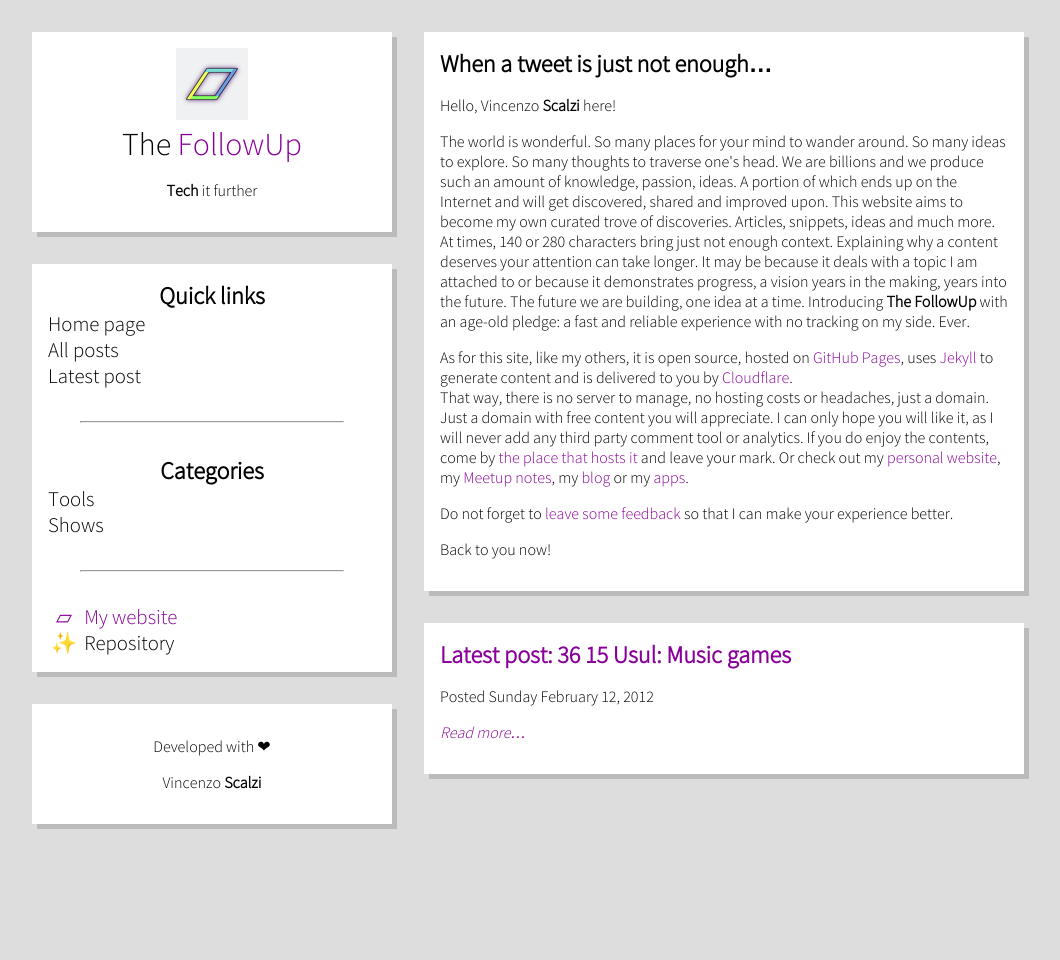
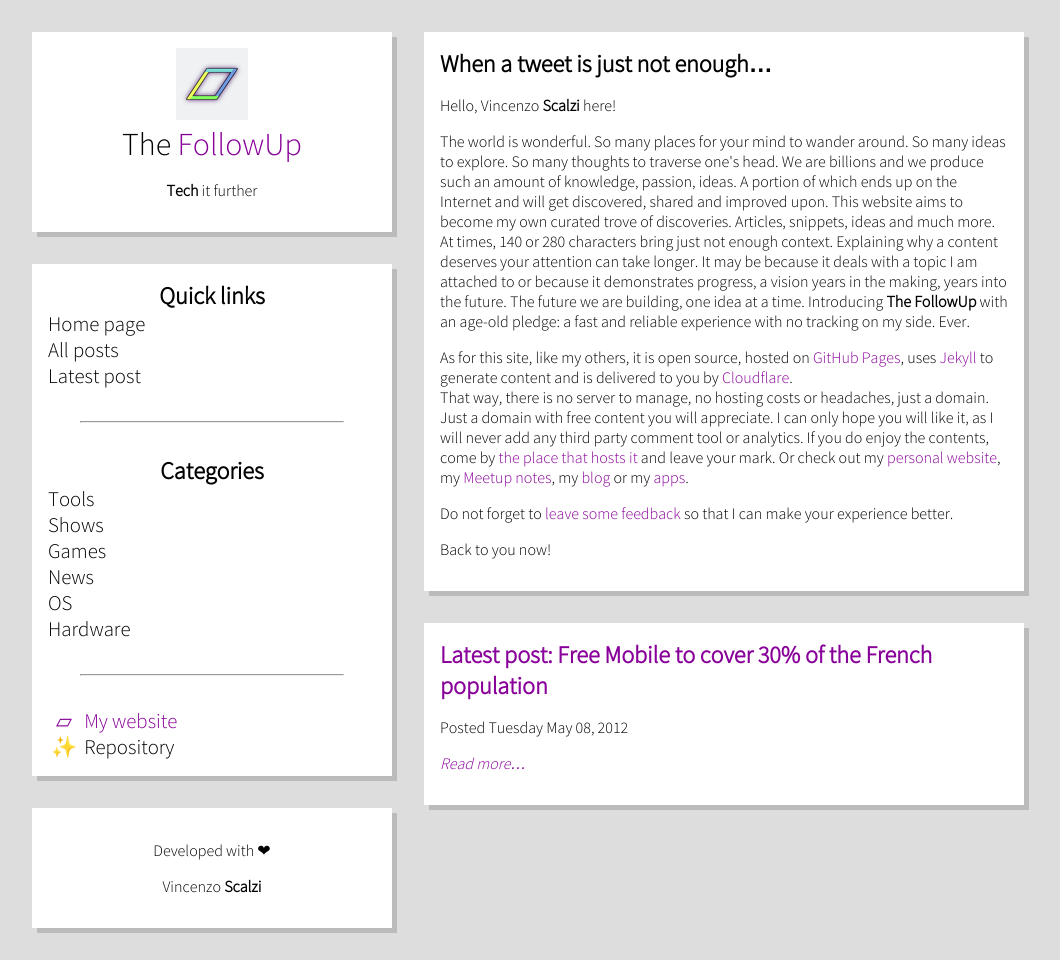
Before and after one commit to vcz-fr/TheFollowUp, a Jekyll site: the page built from index.html, in a window 1280 px wide. Shown: the whole page, without its empty margins (112-1172 px from the left). Built offline with Jekyll 4.4.1, drawn with Linux system fonts in a browser that asks for light colours; the list of posts is cut into pages by our own code; before the commit the page ends 900 px from its top, so only the background shows below that.

Commit message:
A few more

```diff
--- /dev/null
+++ b/_posts/2012/05/2012-05-08-free-to-cover-30-percent-french.md
@@ -0,0 +1,15 @@
+---
+layout: post
+
+title: "Free Mobile to cover 30% of the French population"
+categories: ["News"]
+
+date: "2012-05-08"
+
+link:
+    url: "https://www.maxisciences.com/operateur-mobile/free-mobile-un-potentiel-de-couvrir-30-de-la-population-francaise_art24214.html"
+    dead: false
+    follow: false
+
+tweet: "I held no doubt about Free Mobile! Not SFR and Bouygues, apparently!"
+---
```
Also changed, not shown: _posts/2012/04/2012-04-18-achievement-unlocked-3.md (added, +15 -0 lines), _posts/2012/05/2012-05-05-sebsauvage-vizhash.md (added, +15 -0 lines), _posts/2012/05/2012-05-06-free-mobile-3-millions-customers.md (added, +15 -0 lines), _posts/2012/05/2012-05-06-windows-8-dvds-windows-live.md (added, +15 -0 lines), _posts/2012/05/2012-05-08-ddr4.md (added, +15 -0 lines), _posts/2012/02/2012-02-11-wolfram-alpha.md (line endings or trailing spaces).
